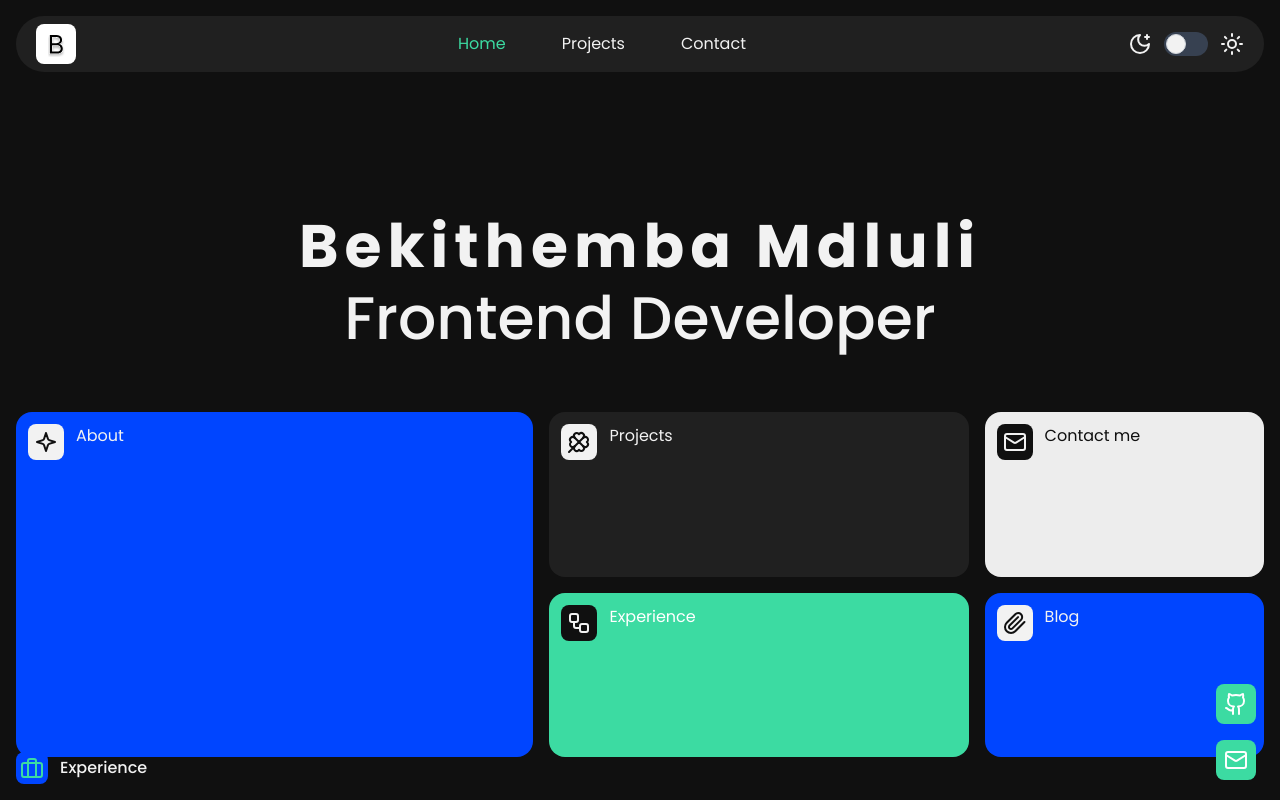
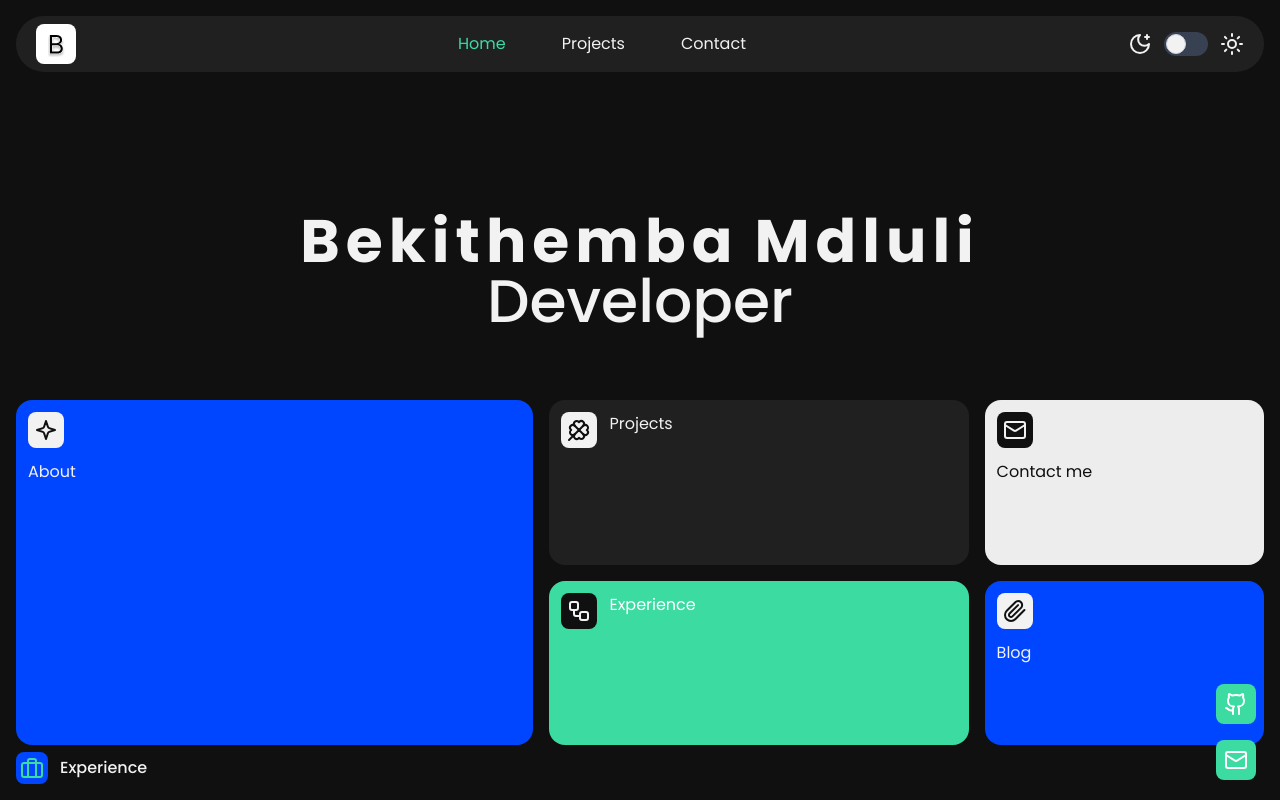
Before and after one commit to BMdluli/portfolio, a Next.js app: page / in a window 1280 px wide. Shown: the top 800 px of the page. Built offline with nearby package versions, Linux system fonts and the light colour scheme.

Commit message:
update: added animation to hero

```diff
--- a/components/hero-card.tsx
+++ b/components/hero-card.tsx
@@ -1,5 +1,7 @@
+"use client";
+
 import { cn } from "@/lib/utils";
-import Link from "next/link";
+import { motion } from "framer-motion";
 
 interface HeroCardProps {
   title: string;
@@ -7,6 +9,7 @@ interface HeroCardProps {
   className: string;
   iconClass: string;
   section: string;
+  delay?: number;
 }
 
 const HeroCard: React.FC<HeroCardProps> = ({
@@ -15,19 +18,26 @@ const HeroCard: React.FC<HeroCardProps> = ({
   className,
   iconClass,
   section,
+  delay = 0,
 }) => {
   return (
-    <a href={section} className={cn("rounded-2xl w-full", className)}>
+    <motion.a
+      href={section}
+      className={cn("rounded-2xl w-full flex flex-col gap-3 p-4", className)}
+      initial={{ opacity: 0, y: -50 }}
+      animate={{ opacity: 1, y: 0 }}
+      transition={{ duration: 0.6, delay, ease: "easeOut" }}
+    >
       <div
         className={cn(
-          "bg-white h-9 w-9 flex justify-center items-center rounded-lg it",
+          "bg-white h-9 w-9 flex justify-center items-center rounded-lg",
           iconClass
         )}
       >
         {icon}
       </div>
       <p>{title}</p>
-    </a>
+    </motion.a>
   );
 };
 
--- a/components/hero.tsx
+++ b/components/hero.tsx
@@ -2,18 +2,30 @@ import { Clover, Mail, Paperclip, Sparkle, Workflow } from "lucide-react";
 import HeroCard from "./hero-card";
 import Navbar from "./navbar";
 import Link from "next/link";
+import WiggleText from "./wiggle-text";
 
 const Hero = () => {
+  let nameStyle =
+    "text-black font-bold dark:text-white text-3xl md:text-6xl tracking-widest mt-16 md:mt-36";
+  let titleStyle =
+    "font-medium text-black dark:text-white text-3xl md:text-6xl";
   return (
     <div className="h-[90vh]">
       <Navbar />
-      <h1 className="text-black font-bold dark:text-white text-3xl md:text-6xl text-center tracking-widest mt-16 md:mt-36">
+      {/* <h1 className="text-black font-bold dark:text-white text-3xl md:text-6xl text-center tracking-widest mt-16 md:mt-36">
         Bekithemba Mdluli <br />
-      </h1>
+      </h1> */}
 
-      <h2 className="font-medium text-center text-black dark:text-white text-3xl md:text-6xl mt-3">
-        Frontend Developer
-      </h2>
+      <div>
+        <div className="flex gap-2 md:gap-4 justify-center ">
+          <WiggleText text="Bekithemba" classes={nameStyle} />
+          <WiggleText text="Mdluli" classes={nameStyle} />
+        </div>
+
+        <div className="flex gap-2 md:gap-4 justify-center">
+          <WiggleText text="Developer" classes={titleStyle} />
+        </div>
+      </div>
 
       <div className="flex flex-col md:flex-row gap-4 md:h-[345px] w-full mt-4 md:mt-16">
         <div className="md:w-[42%]">
@@ -34,6 +46,7 @@ const Hero = () => {
               icon={<Clover className="text-black" />}
               className="bg-dark-gray text-white flex flex-col md:flex-row justify-center md:justify-start md:p-3 items-center md:items-start md:gap-3 h-[99px] md:h-full"
               iconClass="bg-white"
+              delay={0.2}
             />
             <HeroCard
               section="#experience"
@@ -41,6 +54,7 @@ const Hero = () => {
               icon={<Workflow className="text-white" />}
               className="bg-secondary flex flex-col md:flex-row justify-center md:justify-start md:p-3 items-center md:items-start  md:gap-3 h-[99px] md:h-full"
               iconClass="bg-black"
+              delay={0.3}
             />
           </div>
 
@@ -51,6 +65,7 @@ const Hero = () => {
               icon={<Mail className="text-white" />}
               className="bg-light-gray text-black flex gap-3  h-[98px] p-3 md:h-full"
               iconClass="bg-black"
+              delay={0.4}
             />
 
             <HeroCard
@@ -59,6 +74,7 @@ const Hero = () => {
               icon={<Paperclip className="text-black" />}
               className="bg-primary text-white flex gap-3  h-[99px] p-3 cursor-not-allowed md:h-full"
               iconClass="bg-white"
+              delay={0.4}
             />
           </div>
         </div>
--- a/components/mobile-nav.tsx
+++ b/components/mobile-nav.tsx
@@ -2,7 +2,7 @@
 
 import { cn } from "@/lib/utils";
 import { X } from "lucide-react";
-import Link from "next/link";
+import { motion, AnimatePresence } from "framer-motion";
 
 interface MobileNavProps {
   isOpen: boolean;
@@ -11,31 +11,34 @@ interface MobileNavProps {
 
 const MobileNav: React.FC<MobileNavProps> = ({ isOpen, setIsOpen }) => {
   return (
-    <div
-      className={cn(
-        isOpen
-          ? "fixed inset-0 bg-black dark:bg-white text-white dark:text-black h-[30%]"
-          : "hidden"
-      )}
+    <AnimatePresence>
+      {isOpen && (
+        <motion.div
+          initial={{ y: "-100%", opacity: 0 }} // Start above screen
+          animate={{ y: "0%", opacity: 1 }} // Slide into place
+          exit={{ y: "-100%", opacity: 0 }} // Slide out when closed
+          transition={{ duration: 0.5, ease: "easeInOut" }}
+          className="fixed inset-0 bg-black dark:bg-white text-white dark:text-black h-[30%] shadow-lg"
         >
           <X
-        className="text-white dark:text-black h-10 w-10 ml-auto mt-4"
+            className="text-white dark:text-black h-10 w-10 ml-auto mt-4 mr-4 cursor-pointer"
             onClick={() => setIsOpen(false)}
           />
 
-      <ul className="font-semibold space-y-4 text-lg ml-2">
+          <ul className="font-semibold space-y-4 text-lg ml-4 mt-8">
             <li>
               <a href="/">Home</a>
             </li>
             <li>
               <a href="/#projects">Projects</a>
             </li>
-
             <li>
               <a href="mailto:bekithemba.mdluli.bm@gmail.com">Contact</a>
             </li>
           </ul>
-    </div>
+        </motion.div>
+      )}
+    </AnimatePresence>
   );
 };
 
--- /dev/null
+++ b/components/wiggle-text.tsx
@@ -0,0 +1,33 @@
+"use client";
+
+import { motion } from "framer-motion";
+import React from "react";
+
+interface WiggleTextProps {
+  text: string;
+  classes: string;
+}
+
+const WiggleText: React.FC<WiggleTextProps> = ({ text, classes }) => {
+  return (
+    <h1 className={classes}>
+      {text.split("").map((char, index) => (
+        <motion.span
+          key={index}
+          className="inline-block"
+          animate={{ y: [-5, 5, -5] }}
+          transition={{
+            duration: 0.6,
+            // repeat: Infinity,
+            ease: "easeInOut",
+            delay: index * 0.1, // Creates wave effect
+          }}
+        >
+          {char}
+        </motion.span>
+      ))}
+    </h1>
+  );
+};
+
+export default WiggleText;
--- a/package.json
+++ b/package.json
@@ -16,6 +16,7 @@
     "clsx": "^2.0.0",
     "eslint": "8.46.0",
     "eslint-config-next": "13.4.12",
+    "framer-motion": "^12.4.7",
     "lucide-react": "^0.263.1",
     "next": "13.4.12",
     "next-themes": "^0.2.1",
```
Also changed, not shown: 1 other file (tests, documents, lock files or other folders). Lines whose indentation alone changed are shown as unchanged.
